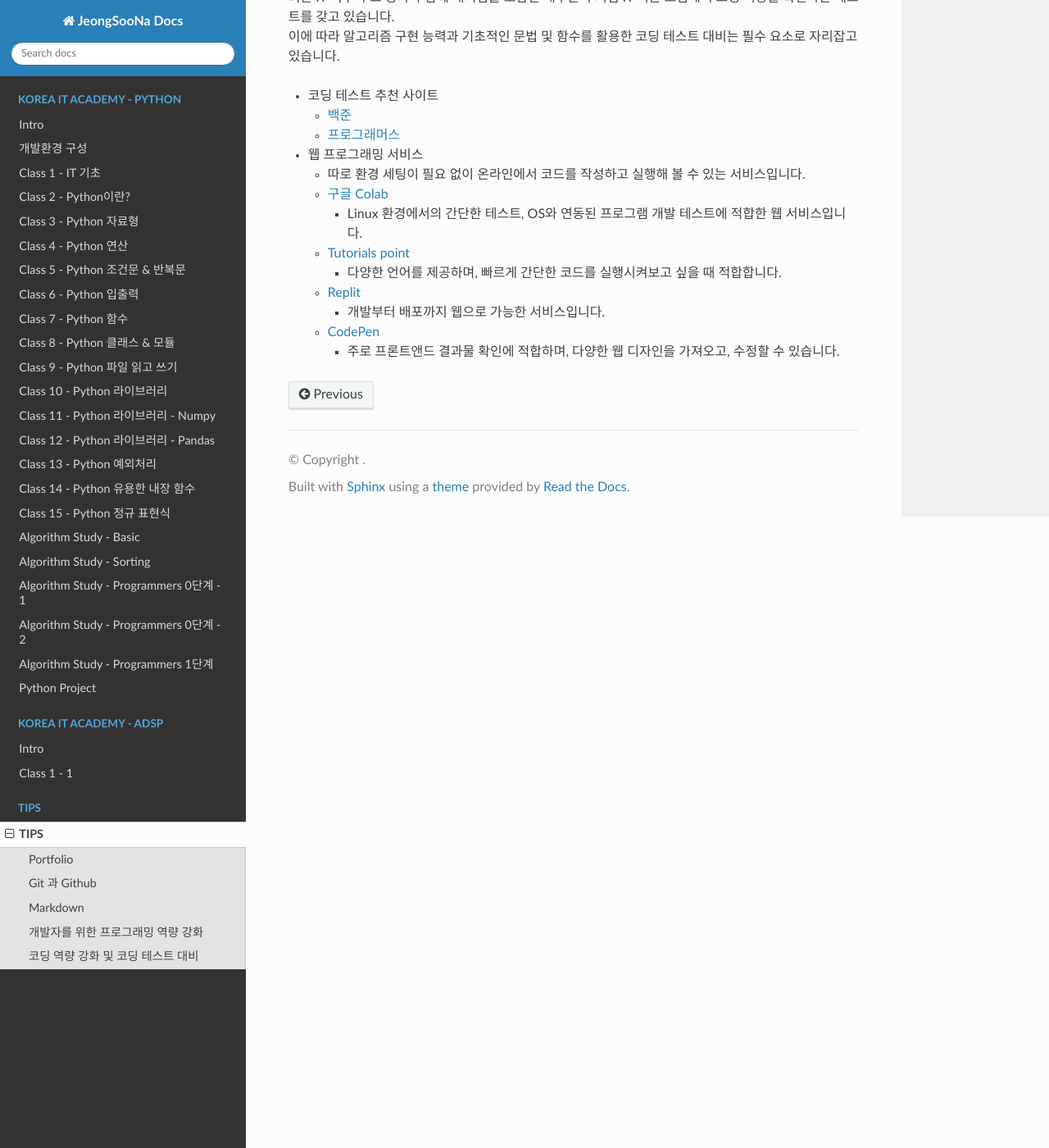
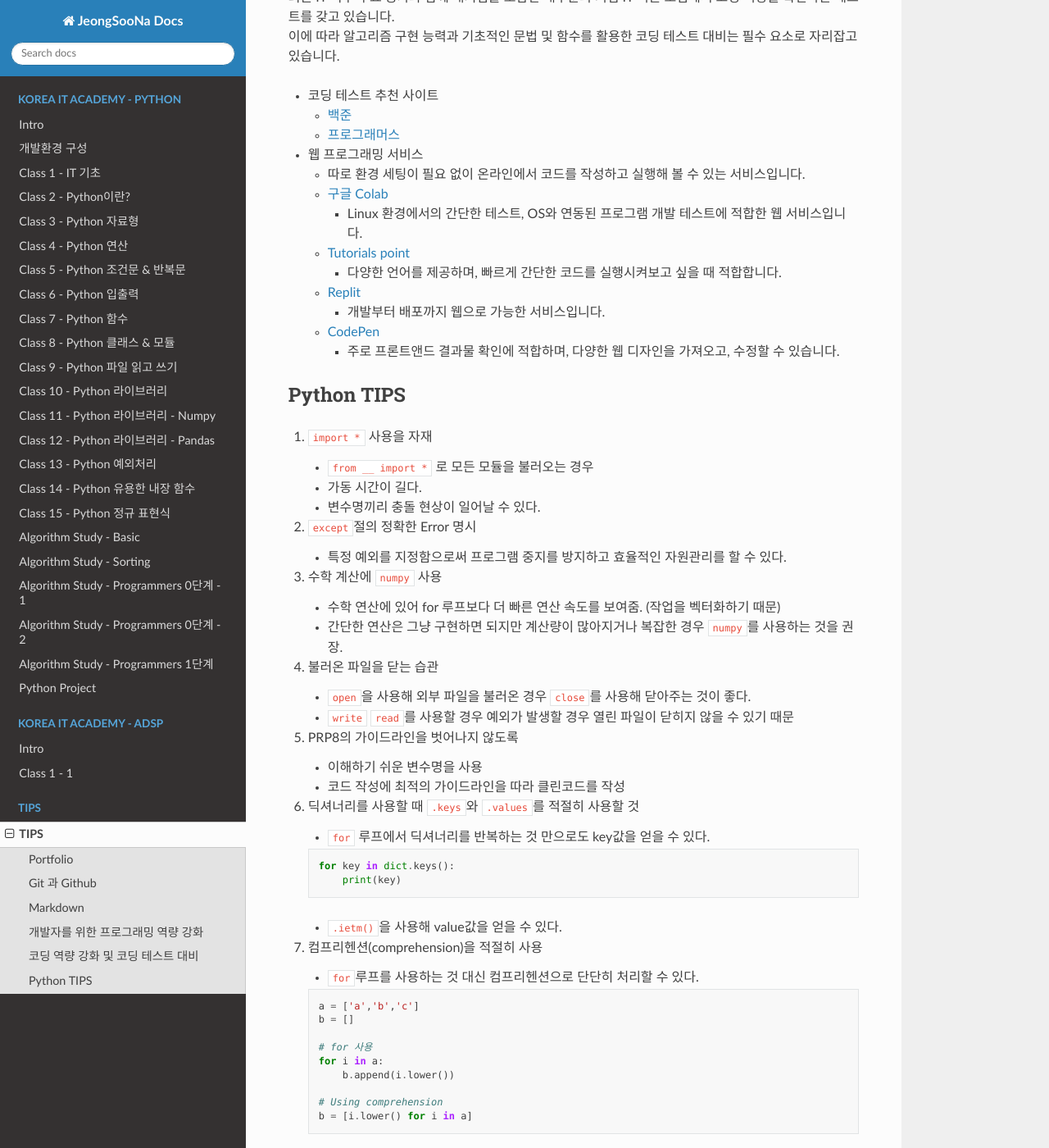
Before and after one commit to JeongSooNa/JeongSooNa-Docs, a Sphinx documentation site: the page built from docs/Tips/index.md, in a window 1280 px wide and 1400 px high, scrolled down 3924 px. Shown: the whole window at 82% size. Built offline with Sphinx 7.4.7 and the Read the Docs theme 3.1.0, drawn with Linux system fonts in a browser that asks for light colours; some of the changed text lies outside the part shown.

Commit message:
update tips

````diff
--- a/docs/Tips/index.md
+++ b/docs/Tips/index.md
@@ -89,3 +89,67 @@ git config user.email __github_이메일__
         - 개발부터 배포까지 웹으로 가능한 서비스입니다.
     - [CodePen](https://codepen.io/)
         - 주로 프론트앤드 결과물 확인에 적합하며, 다양한 웹 디자인을 가져오고, 수정할 수 있습니다.
+
+
+### Python TIPS
+
+1. ```import *``` 사용을 자재
+    - ```from __ import *``` 로 모든 모듈을 불러오는 경우
+    - 가동 시간이 길다.
+    - 변수명끼리 충돌 현상이 일어날 수 있다.
+
+2. ```except```절의 정확한 Error 명시
+    - 특정 예외를 지정함으로써 프로그램 중지를 방지하고 효율적인 자원관리를 할 수 있다.
+
+3. 수학 계산에 ```numpy``` 사용
+    - 수학 연산에 있어 for 루프보다 더 빠른 연산 속도를 보여줌. (작업을 벡터화하기 때문)
+    - 간단한 연산은 그냥 구현하면 되지만 계산량이 많아지거나 복잡한 경우 ```numpy```를 사용하는 것을 권장.
+
+4. 불러온 파일을 닫는 습관
+    - ```open```을 사용해 외부 파일을 불러온 경우 ```close```를 사용해 닫아주는 것이 좋다.
+    - ```write``` ```read```를 사용할 경우 예외가 발생할 경우 열린 파일이 닫히지 않을 수 있기 때문
+
+5. PRP8의 가이드라인을 벗어나지 않도록
+    - 이해하기 쉬운 변수명을 사용
+    - 코드 작성에 최적의 가이드라인을 따라 클린코드를 작성
+
+6. 딕셔너리를 사용할 때 ```.keys```와 ```.values```를 적절히 사용할 것
+    - ```for``` 루프에서 딕셔너리를 반복하는 것 만으로도 key값을 얻을 수 있다.
+
+    ```py
+    for key in dict.keys():
+        print(key)
+    ```
+
+    - ```.ietm()```을 사용해 value값을 얻을 수 있다.
+
+7. 컴프리헨션(comprehension)을 적절히 사용
+    - ```for```루프를 사용하는 것 대신 컴프리헨션으로 단단히 처리할 수 있다.
+
+    ```py
+    a = ['a','b','c']
+    b = []
+
+    # for 사용
+    for i in a:
+        b.append(i.lower())
+
+    # Using comprehension
+    b = [i.lower() for i in a]
+    ```
+
+8. range(len()) 사용을 자제
+    - 실제 프로그래밍 시 ```range(len())```을 사용하는 것 보다 enumerate나 zip을 사용해 리스트를 효율적으로 사용할 수 있다.
+
+    ```py
+    for i,j in enumerate(data_list):
+        print(i,j) # list의 index와 요소를 함께 사용
+    for i,j in zip(list_1,list_2):
+        print(i,j) # 여러 개의 list의 인자를 동시에 가져오기
+    ```
+
+9. 출력 시 + 연산자보다 f-string을 권장
+
+10. Mutable value를 디폴트 매개변수로 사용 시 주의
+
+- Reference : [파이썬 초보자가 저지르는 10가지 실수](https://yozm.wishket.com/magazine/detail/1605/)
````
